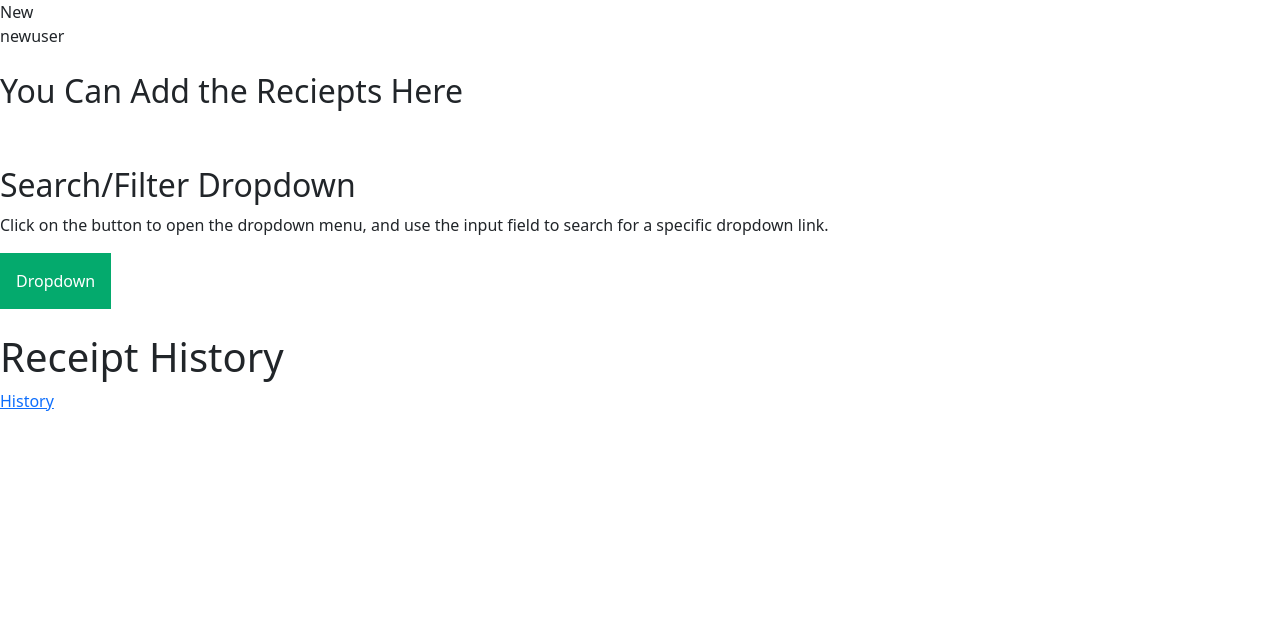
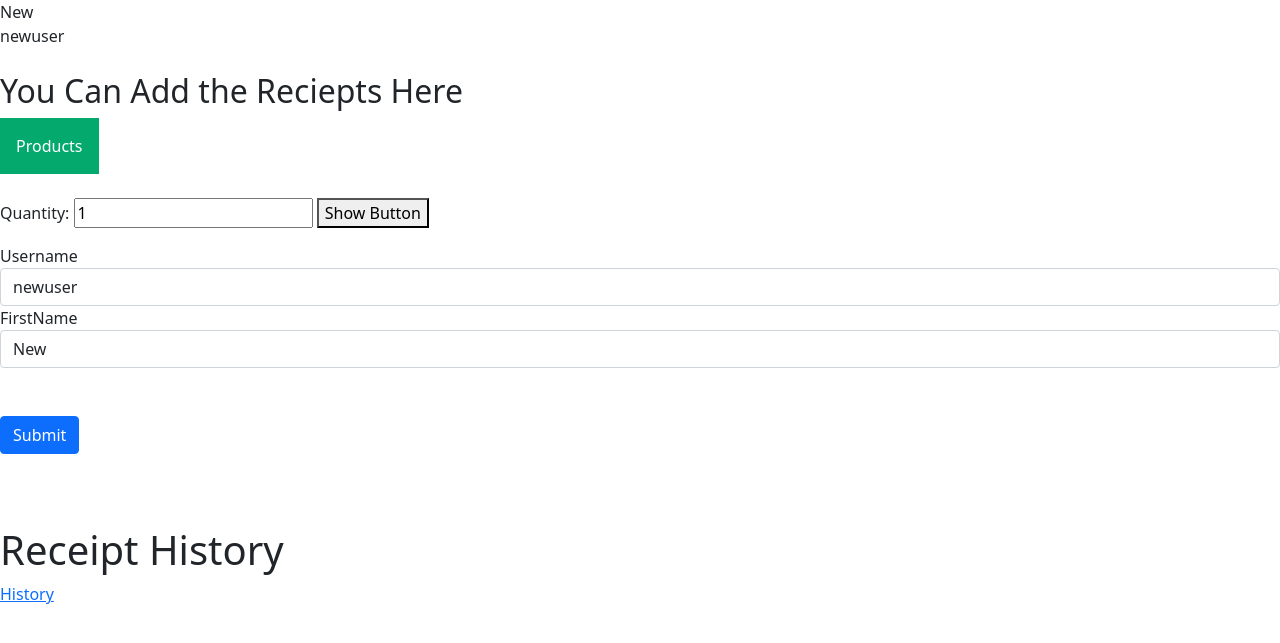
Before and after one commit to Bpiyush544/College-project, a Django app: a page that uses ShopAccountHandler/RcptGenerator/templates/account.html in a window 1280 px wide. Shown: the part 56-699 px from the top of the page. Run offline with Django 4.2, Linux system fonts and the light colour scheme; data comes from the database, SQL or seed files in the repository.

Commit message:
added the quick view for current reciept

```diff
--- a/ShopAccountHandler/RcptGenerator/templates/account.html
+++ b/ShopAccountHandler/RcptGenerator/templates/account.html
@@ -43,14 +43,16 @@
     z-index: 1;
   }
 
-  .dropdown-content a {
+  .dropdown-content button {
     color: black;
     padding: 12px 16px;
     text-decoration: none;
     display: block;
   }
+  {% comment %} use here {% endcomment %}
 
-  .dropdown a:hover {background-color: #ddd;}
+  .dropdown button:hover {background-color: #ddd;}
+  {% comment %} use here {% endcomment %}
 
   .show {display: block;}
 {% endblock style %}
@@ -67,9 +69,28 @@
 <br>
 <br>
 <h2>
-    You Can Add the Reciepts Here
+  You Can Add the Reciepts Here
 </h2>
-{% comment %} <form method="post" action="/accountHolders/{{customer.username}}">
+
+<div class="dropdown">
+  <button onclick="myFunction()" class="dropbtn">Products</button>
+  <div id="myDropdown" class="dropdown-content">
+    <input type="text" placeholder="Search.." id="myInput" onkeyup="filterFunction()">
+    {% for product in Products %}
+      <button onclick="myFunc({{product}})" id="{{product}}">{{product}}</button>
+    {% endfor %}
+  </div><br><br>
+  <label for="quantity">Quantity:</label>
+  <input type="number" id="quantity" name="quantity" max="50" value=1>
+
+
+  <button onclick="showReciept()">Show Button</button>
+  <ul id="reciept">
+
+  </ul>
+  {% comment %} <button type="button">hello</button> {% endcomment %}
+</div>
+<form method="post" action="/accountHolders/{{customer.username}}">
     {% csrf_token %}
     <div class="form-group">
         <label for="username">Username</label>
@@ -83,65 +104,36 @@
         <div class="col">
         <input type="text" name = "firstname" class="form-control" value="{{customer.first_name}} ">
     </div>
-    <div class="form-group col-md-4">
+    {% comment %} <div class="form-group col-md-4">
         <label for="inputState">Product</label>
         <select id="inputState" class="form-control" name="product">
             {% for product in Products %}
                 <option selected>{{product}}</option>
             {% endfor %}
         </select>
-      </div>
-      <br>
-      <label for="quantity">Quantity:</label>
-    <input type="number" id="quantity" name="quantity" max="50">
+      </div> {% endcomment %}
       <br>
       <br>
     <button type="submit" class="btn btn-primary">Submit</button>
-  </form> {% endcomment %}
+  </form>
   <br>
   <br>
-  <h2>Search/Filter Dropdown</h2>
-  <p>Click on the button to open the dropdown menu, and use the input field to search for a specific dropdown link.</p>
-
-  <div class="dropdown">
-    <button onclick="myFunction()" class="dropbtn">Dropdown</button>
-    <div id="myDropdown" class="dropdown-content">
-      <input type="text" placeholder="Search.." id="myInput" onkeyup="filterFunction()">
-      <a href="#">About</a>
-      <a href="#">Base</a>
-      <a href="#">Blog</a>
-      <a href="#">Contact</a>
-      <a href="#">Custom</a>
-      <a href="#">Support</a>
-      <a href="#">Tools</a>
-      <button type="button">hello</button>
-    </div>
-  </div>
-
   <br>
   <br>
   <h1>Receipt History</h1>
-
   <a href="{% url 'history' customer.username %}">History</a>
-
-
-
-
-
-
   <script>
     /* When the user clicks on the button,
     toggle between hiding and showing the dropdown content */
     function myFunction() {
       document.getElementById("myDropdown").classList.toggle("show");
     }
-
     function filterFunction() {
       var input, filter, ul, li, a, i;
       input = document.getElementById("myInput");
       filter = input.value.toUpperCase();
       div = document.getElementById("myDropdown");
-      a = div.getElementsByTagName("a");
+      a = div.getElementsByTagName("button");
       for (i = 0; i < a.length; i++) {
         txtValue = a[i].textContent || a[i].innerText;
         if (txtValue.toUpperCase().indexOf(filter) > -1) {
@@ -150,6 +142,33 @@
           a[i].style.display = "none";
         }
       }
+    }
+    function myFunc(val){
+      var quantity = document.getElementById('quantity').value;
+      if(localStorage.getItem(val.innerText)!==null){
+        var temp = parseInt(localStorage.getItem(val.innerText));
+        temp = temp + parseInt(quantity);
+        localStorage.setItem(val.innerText,temp);
+      }else{
+        localStorage.setItem(val.innerText,quantity);
+      }
+    }
+
+    function showReciept(){
+        reciept = document.getElementById('reciept');
+        var ul = document.getElementById("reciept");
+        //console.log(localStorage.length)
+        for(i = 0; i<localStorage.length; i++){
+          var li = document.createElement("li");
+          li.innerText = localStorage.key(i);
+          li.innerText += " :";
+          li.innerText += localStorage.getItem(localStorage.key(i));
+          //console.log(localStorage.key(i));
+          //console.log("hello")
+          //li.innerText =  (localStorage.getItem(localStorage.key(i)));
+          //console.log(li)
+          ul.append(li);
+        }
     }
     </script>
 
@@ -161,8 +180,9 @@
 
 
 
-
-
+{% comment %}
+  product selected would be the one i click then i would have to choose the amount initially the amount would be
+  1 but could be customised if the owner wants to do so {% endcomment %}
 
 
 
```
